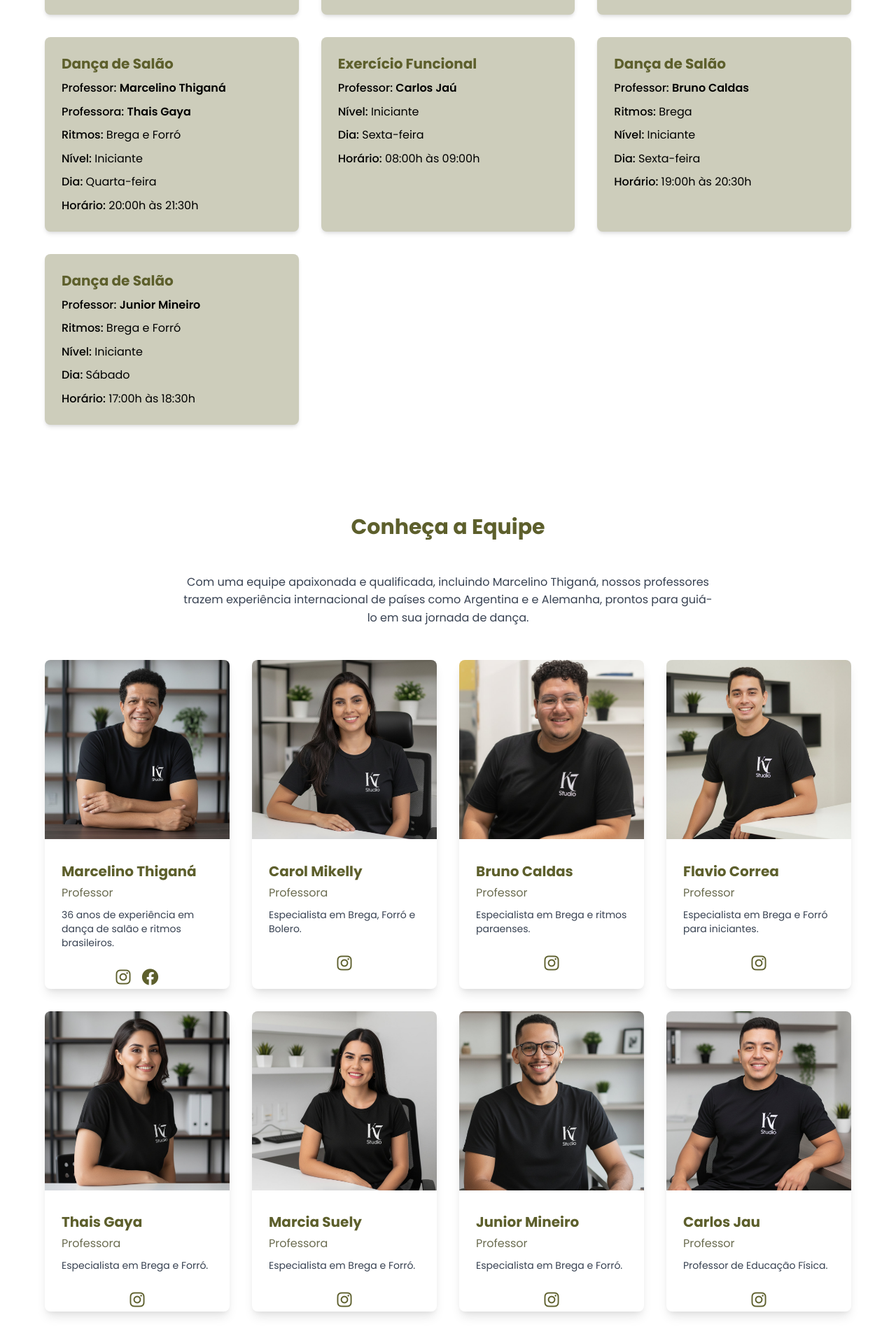
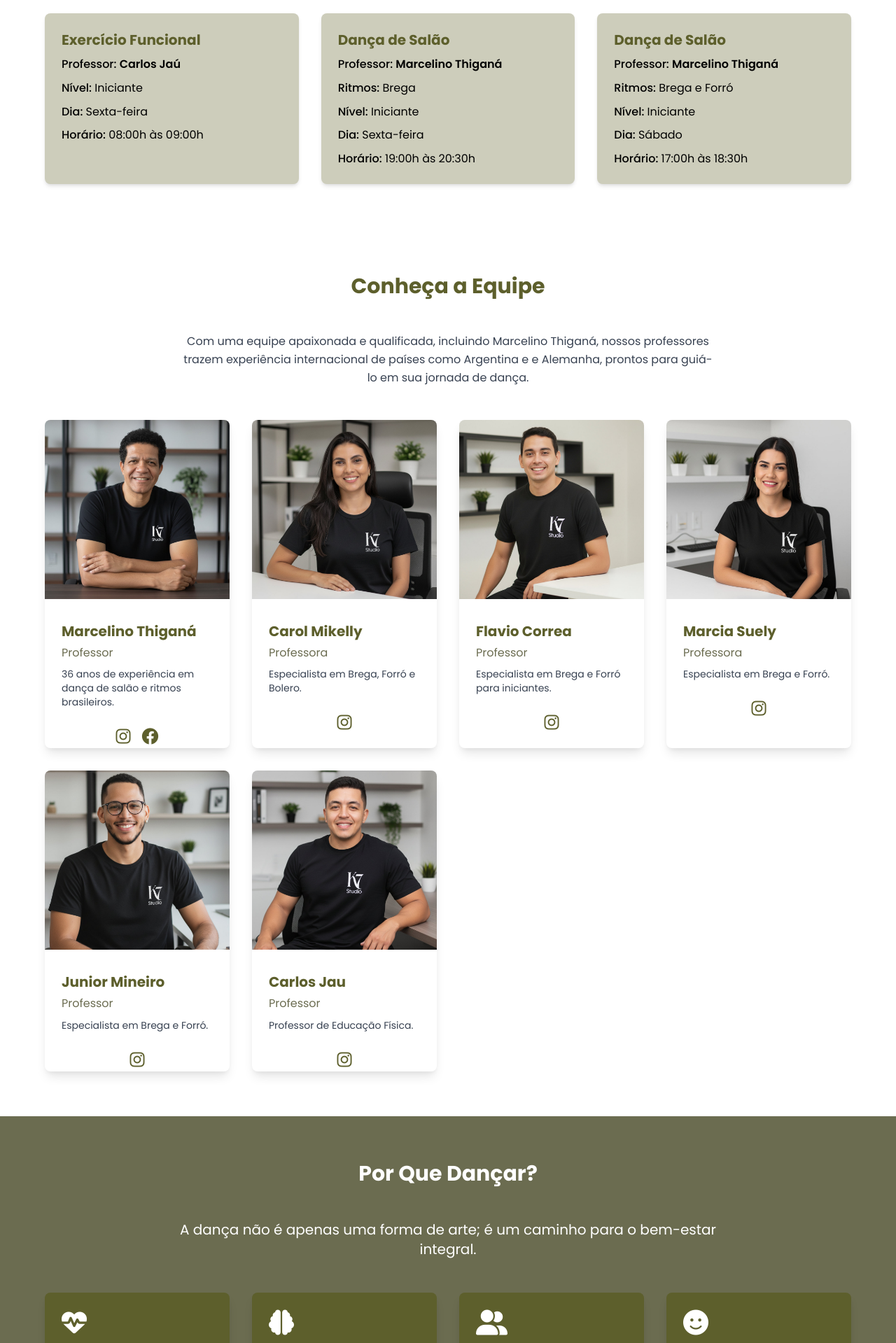
Before and after one commit to k7studio/k7studio-nodejs, a website: page index.html in a window 1280 px wide. Shown: the part 3410-5329 px from the top of the page at 70% size. Drawn offline with Linux system fonts and the light colour scheme.

Commit message:
Atualização Horarios Professores

```diff
--- a/index.html
+++ b/index.html
@@ -218,12 +218,11 @@
                 <div class="bg-highlight rounded-lg overflow-hidden shadow-md p-6">
                     <h3 class="text-xl font-bold text-primary mb-2">Dança de Salão</h3>
                     <p class="mb-2"><span class="font-medium">Professor:</span> <span class="font-semibold mb-1">Marcelino Thiganá</span></p>
-                    <p class="mb-2"><span class="font-medium">Professora:</span> <span class="font-semibold mb-1">Thais Gaya</span></p>
                     <p class="mb-2"><span class="font-medium">Ritmos:</span> Brega e Forró</p>
                     <p class="mb-2"><span class="font-medium">Nível:</span> Iniciante</p>
                     <p class="mb-2"><span class="font-medium">Dia:</span> Segunda e Quarta-feira </p>
                     <p class="mb-2"><span class="font-medium">Duração:</span> 6 meses</p>
-                    <p class="mb-2"><span class="font-medium">Horário:</span> 20:00h às 21:30h</p>
+                    <p class="mb-2"><span class="font-medium">Horário:</span> 20:00h às 21:00h</p>
                     <p class="mb-2"><span class="font-medium">Valor <i class="fa-brands fa-pix"></i>:</span> R$ 1434 (6x R$239)</p>
                     <p class="mb-2"><span class="font-medium">Valor <i class="fa-solid fa-credit-card"></i>:</span> R$ 1254 (6x R$209)</p>
                 </div>
@@ -268,19 +267,8 @@
                     <p><span class="font-medium">Horário:</span> 18:30h às 20:00h</p>
                 </div>
 
+
                 <!-- Class 7 -->
-                <div class="bg-highlight rounded-lg overflow-hidden shadow-md p-6">
-                    <h3 class="text-xl font-bold text-primary mb-2">Dança de Salão</h3>
-                    <p class="mb-2"><span class="font-medium">Professor:</span> <span class="font-semibold mb-1">Marcelino Thiganá</span></p>
-                    <p class="mb-2"><span class="font-medium">Professora:</span> <span class="font-semibold mb-1">Thais Gaya</span></p>
-                    <p class="mb-2"><span class="font-medium">Ritmos:</span> Brega e Forró</p>
-                    <p class="mb-2"><span class="font-medium">Nível:</span> Iniciante</p>
-                    <p class="mb-2"><span class="font-medium">Dia:</span> Quarta-feira</p>
-                    <p><span class="font-medium">Horário:</span> 20:00h às 21:30h</p>
-                </div>
-
-
-                <!-- Class 8 -->
                 <div class="bg-highlight rounded-lg overflow-hidden shadow-md p-6">
                     <h3 class="text-xl font-bold text-primary mb-2">Exercício Funcional</h3>
                     <p class="mb-2"><span class="font-medium">Professor:</span> <span class="font-semibold mb-1">Carlos Jaú</span></p>
@@ -289,19 +277,19 @@
                     <p><span class="font-medium">Horário:</span> 08:00h às 09:00h</p>
                 </div>
 
-                  <!-- Class 9 -->
+                  <!-- Class 8 -->
                 <div class="bg-highlight rounded-lg overflow-hidden shadow-md p-6">
                     <h3 class="text-xl font-bold text-primary mb-2">Dança de Salão</h3>
-                    <p class="mb-2"><span class="font-medium">Professor:</span> <span class="font-semibold mb-1">Bruno Caldas</span></p>
+                    <p class="mb-2"><span class="font-medium">Professor:</span> <span class="font-semibold mb-1">Marcelino Thiganá</span></p>
                     <p class="mb-2"><span class="font-medium">Ritmos:</span> Brega</p>
                     <p class="mb-2"><span class="font-medium">Nível:</span> Iniciante</p>
                     <p class="mb-2"><span class="font-medium">Dia:</span> Sexta-feira</p>
                     <p><span class="font-medium">Horário:</span> 19:00h às 20:30h</p>
                 </div>
-                <!-- Class 10 -->
+                <!-- Class 9 -->
                 <div class="bg-highlight rounded-lg overflow-hidden shadow-md p-6">
                     <h3 class="text-xl font-bold text-primary mb-2">Dança de Salão</h3>
-                    <p class="mb-2"><span class="font-medium">Professor:</span> <span class="font-semibold mb-1">Junior Mineiro</span></p>
+                    <p class="mb-2"><span class="font-medium">Professor:</span> <span class="font-semibold mb-1">Marcelino Thiganá</span></p>
                     <p class="mb-2"><span class="font-medium">Ritmos:</span> Brega e Forró</p>
                     <p class="mb-2"><span class="font-medium">Nível:</span> Iniciante</p>
                     <p class="mb-2"><span class="font-medium">Dia:</span> Sábado</p>
@@ -357,23 +345,8 @@
                     </div>
                 </div>
 
+
                 <!-- Teacher 3 -->
-                <div class="teacher-card bg-white rounded-lg overflow-hidden shadow-lg transition duration-500">
-                    <img src="img/bruno3.jpg"
-                         alt="Bruno Caldas" class="w-full h-64 object-cover">
-                    <div class="p-6">
-                        <h3 class="text-xl font-bold text-primary mb-1">Bruno Caldas</h3>
-                        <p class="text-accent mb-2">Professor</p>
-                        <p class="text-gray-700 text-sm">Especialista em Brega e ritmos paraenses.</p>
-                    </div>
-                    <div class="flex justify-center space-x-4">
-                        <a href="https://instagram.com/prof.brunocaldas" target="_blank" class="text-primary hover:text-accent text-2xl">
-                        <i class="fab fa-instagram"></i>
-                        </a>
-                    </div>
-                </div>
-
-                <!-- Teacher 4 -->
                 <div class="teacher-card bg-white rounded-lg overflow-hidden shadow-lg transition duration-500">
                     <img src="img/flavio2.jpg"
                          alt="Flavio Correa" class="w-full h-64 object-cover">
@@ -389,23 +362,7 @@
                     </div>
                 </div>
 
-                <!-- Teacher 5 -->
-                <div class="teacher-card bg-white rounded-lg overflow-hidden shadow-lg transition duration-500">
-                    <img src="img/thais2.jpg"
-                         alt="Thais Gaya" class="w-full h-64 object-cover">
-                    <div class="p-6">
-                        <h3 class="text-xl font-bold text-primary mb-1">Thais Gaya</h3>
-                        <p class="text-accent mb-2">Professora</p>
-                        <p class="text-gray-700 text-sm">Especialista em Brega e Forró.</p>
-                    </div>
-                    <div class="flex justify-center space-x-4">
-                        <a href="https://instagram.com/gaya.thaisbr" target="_blank" class="text-primary hover:text-accent text-2xl">
-                        <i class="fab fa-instagram"></i>
-                        </a>
-                    </div>
-                </div>
-
-                <!-- Teacher 6 -->
+                <!-- Teacher 4 -->
                 <div class="teacher-card bg-white rounded-lg overflow-hidden shadow-lg transition duration-500">
                     <img src="img/marcia1.jpg"
                          alt="Marcia Suely" class="w-full h-64 object-cover">
@@ -421,7 +378,7 @@
                     </div>
                 </div>
 
-                <!-- Teacher 7 -->
+                <!-- Teacher 5 -->
                 <div class="teacher-card bg-white rounded-lg overflow-hidden shadow-lg transition duration-500">
                     <img src="img/junior1.jpg"
                          alt="Junior Mineiro" class="w-full h-64 object-cover">
@@ -437,7 +394,7 @@
                     </div>
                 </div>
 
-                <!-- Teacher 8 -->
+                <!-- Teacher 6 -->
                 <div class="teacher-card bg-white rounded-lg overflow-hidden shadow-lg transition duration-500">
                     <img src="img/jau1.jpg"
                          alt="Carlos Jau" class="w-full h-64 object-cover">
```
